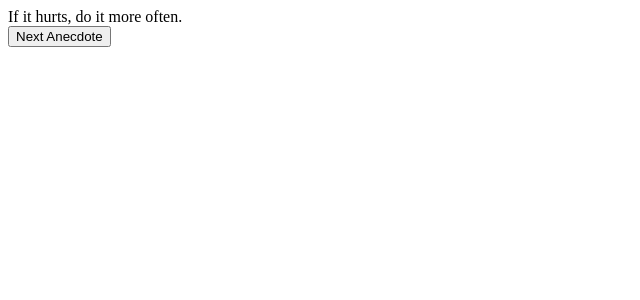
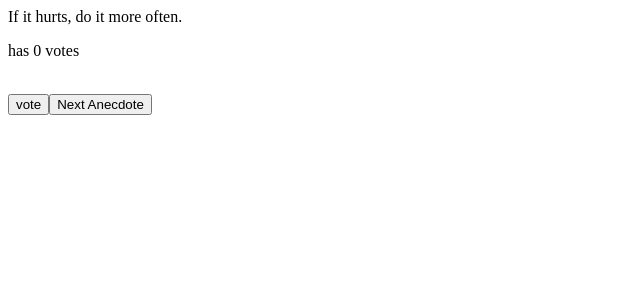
Before and after one commit to semihtulgar/Full-Stack-Open-2022, a React (Create React App) app in the folder Part 1/part-1-exercise/: page / in a window 1280 px wide. Shown: the top 300 px of the page, without its empty margins (0-640 px from the left). Built offline with nearby package versions, Linux system fonts and the light colour scheme.

Commit message:
1.13: anectodes step2 has completed

```diff
--- a/Part 1/part-1-exercise/src/App.js
+++ b/Part 1/part-1-exercise/src/App.js
@@ -11,10 +11,18 @@ const App = () => {
     'Programming without an extremely heavy use of console.log is same as if a doctor would refuse to use x-rays or blood tests when diagnosing patients.'
   ]
 
+  const [votes, setVotes] = useState(new Array(anecdotes.length).fill(0));
+
   const handleClick = () => {
     let index = Math.floor(Math.random() * anecdotes.length)
     console.log(index)
     setSelected(index)
+  }
+
+  const voteAnectode = () => {
+    const newArray = [...votes];
+    newArray[selected] += 1;
+    setVotes(newArray)
   }
 
   const [selected, setSelected] = useState(0)
@@ -22,7 +30,9 @@ const App = () => {
   return (
     <div>
       {anecdotes[selected]}
+      <p>has {votes[selected]} votes</p>
       <br />
+      <button onClick={voteAnectode}>vote</button>
       <button onClick={handleClick}>Next Anecdote</button>
     </div>
   )
```
